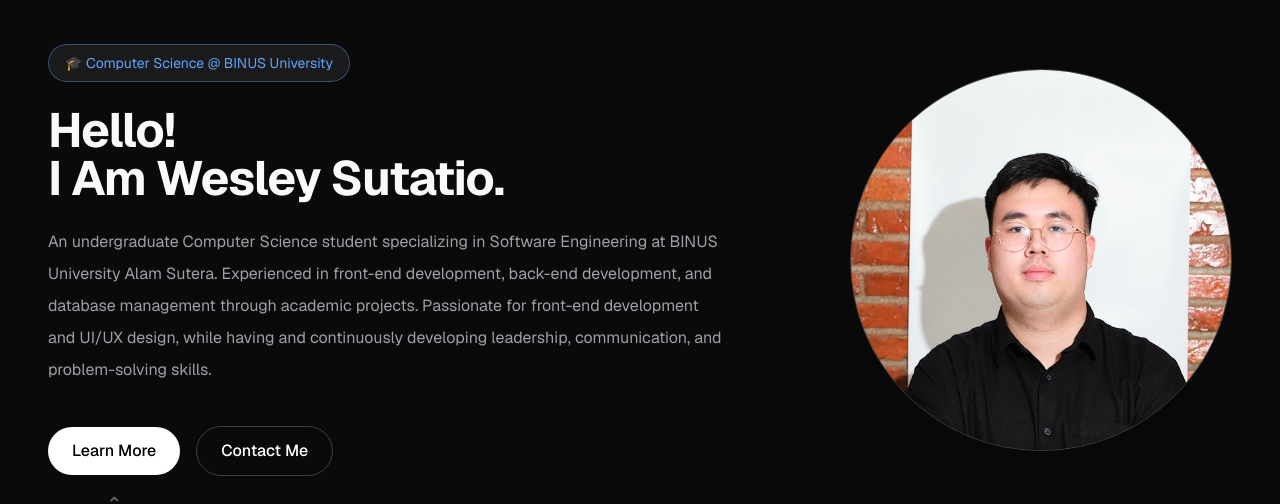
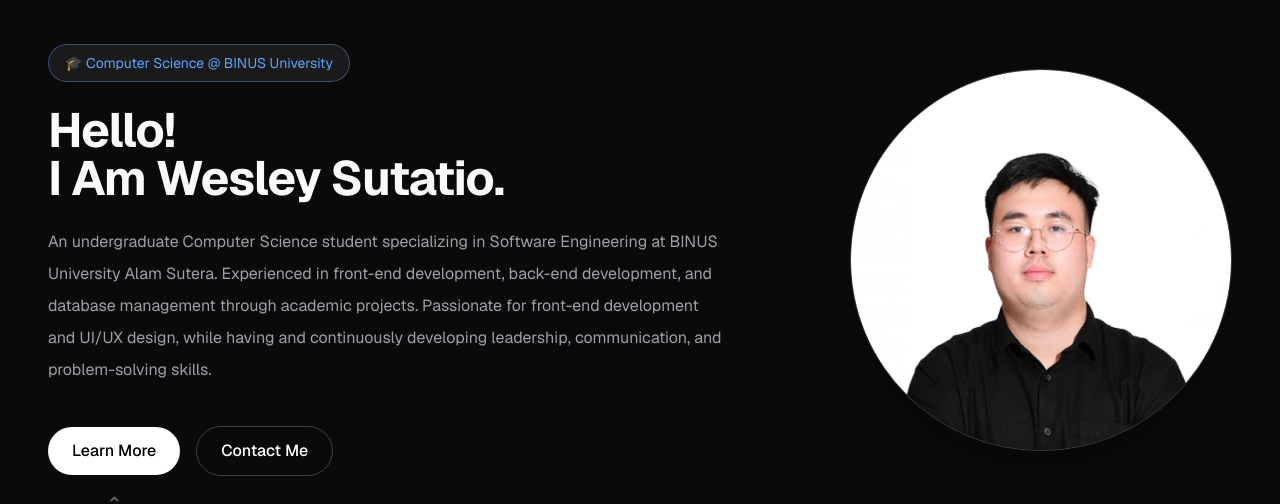
Before and after one commit to wesleysutatio/portofolio, a Next.js app: page / in a window 1280 px wide. Shown: the part 140-644 px from the top of the page. Built offline with nearby package versions, Linux system fonts and the light colour scheme; no server answers.

Commit message:
[DATA] Update profile picture

```diff
--- a/src/data/hero.ts
+++ b/src/data/hero.ts
@@ -8,5 +8,5 @@ export const heroData = {
     description:
         "An undergraduate Computer Science student specializing in Software Engineering at BINUS University Alam Sutera. Experienced in front-end development, back-end development, and database management through academic projects. Passionate for front-end development and UI/UX design, while having and continuously developing leadership, communication, and problem-solving skills.",
 
-    image: "/profile-picture.jpg",
+    image: "/profile-pic.png",
 };
```
Also changed, not shown: public/profile-pic.png (added).
